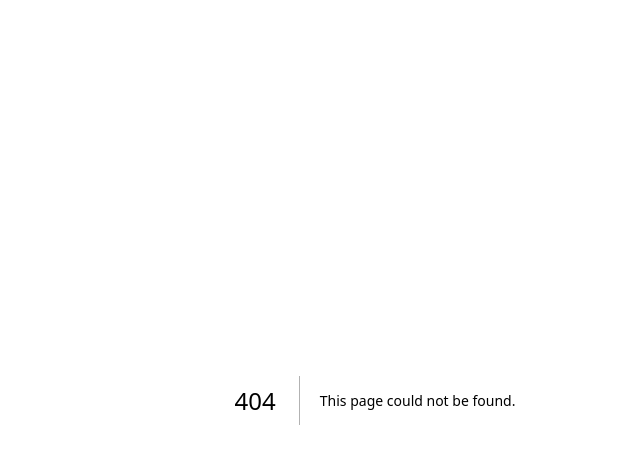
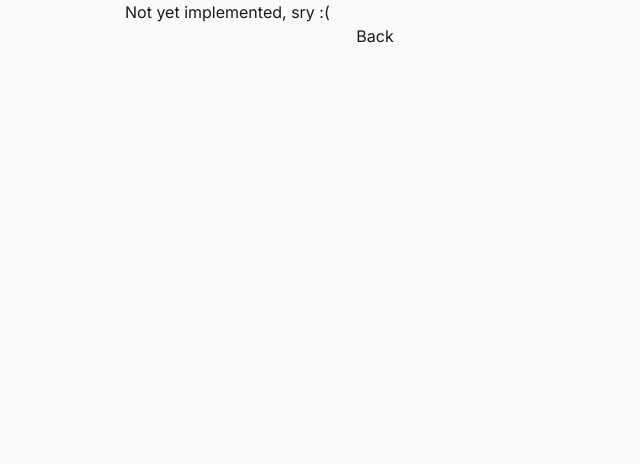
Before and after one commit to MarcoZillgen/gym, a Next.js app: page /history in a window 1280 px wide. Before the commit this address had no page. Shown: the top 464 px of the page, without its empty margins (265-905 px from the left). Built offline with nearby package versions, Linux system fonts and the light colour scheme.

Commit message:
feat: mock history and statistics page added

```diff
--- a/src/app/(home)/page.tsx
+++ b/src/app/(home)/page.tsx
@@ -41,7 +41,7 @@ export default function Home() {
             sectionTitle="statistics"
             Icon={ChevronRightIcon}
             onClick={() => {
-              /* TODO */
+              router.replace("/statistics")
             }}
             aria-label="open statistics"
           />
@@ -56,7 +56,7 @@ export default function Home() {
             sectionTitle="History"
             Icon={ChevronRightIcon}
             onClick={() => {
-              /* TODO */
+              router.replace("/history")
             }}
             aria-label="open history"
           />
@@ -68,7 +68,7 @@ export default function Home() {
                 key={h.id}
                 className="flex w-full justify-between py-3 text-left"
                 onClick={() => {
-                  /* TODO */
+                  router.replace(`/statistics?workout=${h.id}`)
                 }}
                 aria-label={`open ${h.name} history`}
               >
--- /dev/null
+++ b/src/app/history/page.tsx
@@ -0,0 +1,12 @@
+"use client"
+
+import { useRouter } from "next/navigation"
+
+export default function History() {
+  const router = useRouter()
+  return <>
+
+      Not yet implemented, sry :(
+    <button type="button" onClick={()=>{router.replace("/")}}>Back</button>
+  </>
+}
--- /dev/null
+++ b/src/app/statistics/page.tsx
@@ -0,0 +1,12 @@
+"use client"
+
+import { useRouter } from "next/navigation"
+
+export default function Statistics() {
+  const router = useRouter()
+  return <>
+
+      Not yet implemented, sry :(
+    <button type="button" onClick={()=>{router.replace("/")}}>Back</button>
+  </>
+}
```
